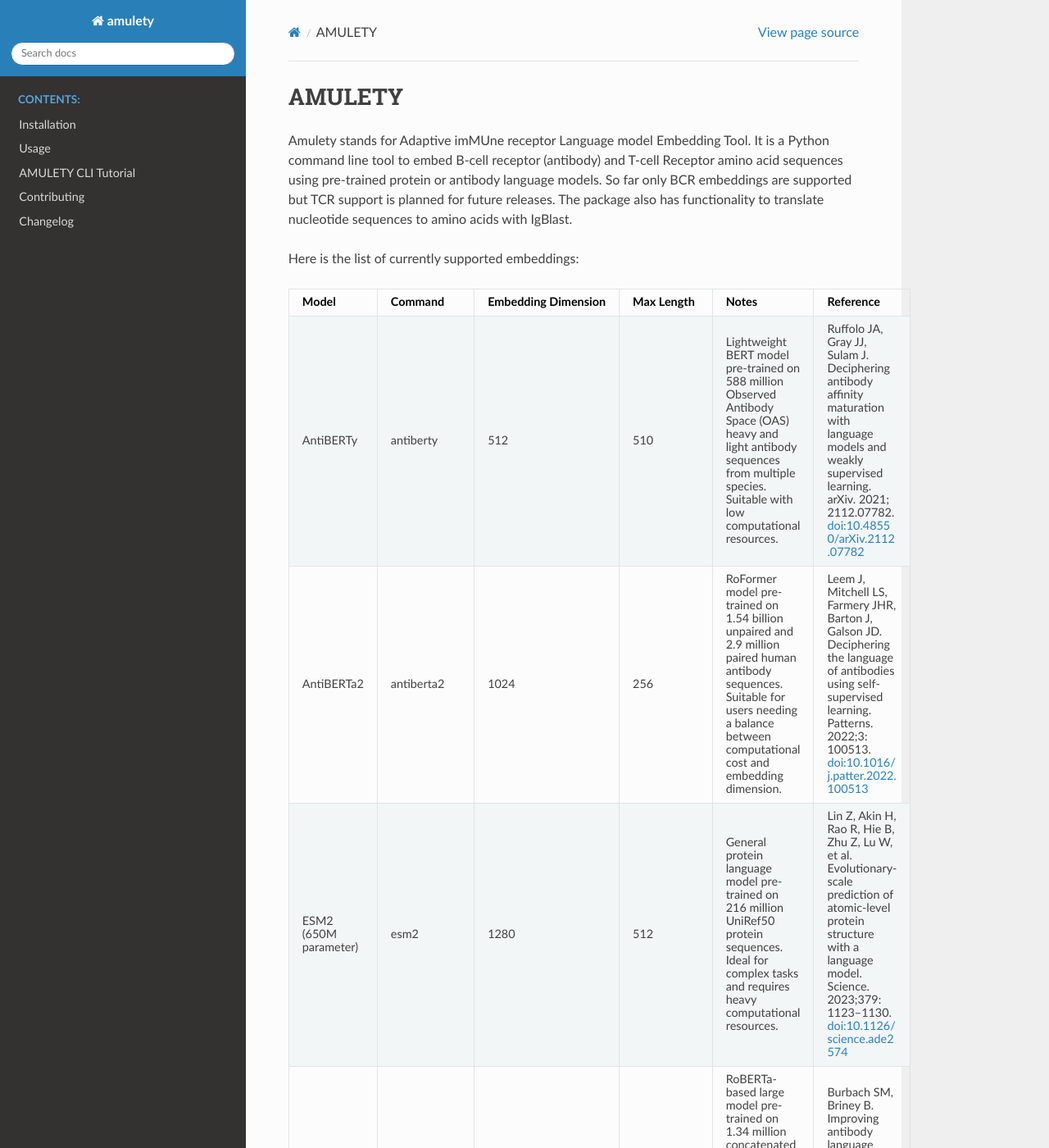
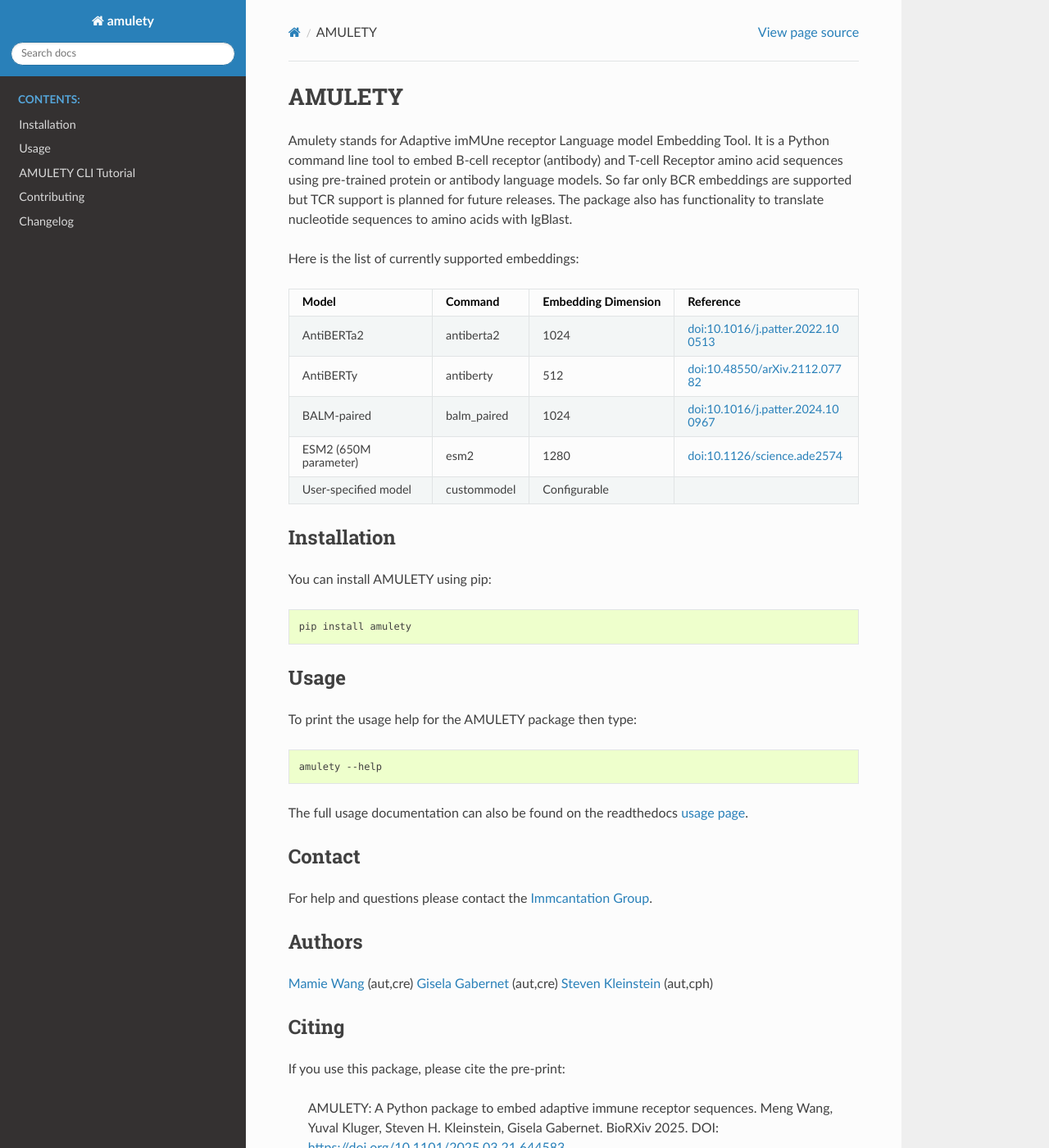
Before and after one commit to immcantation/amulety, a Sphinx documentation site: the page built from docs/index.rst, in a window 1280 px wide and 1400 px high. Shown: the whole window at 82% size. Built offline with Sphinx 7.4.7 and the Read the Docs theme 3.1.0, drawn with Linux system fonts in a browser that asks for light colours; some of the changed text lies outside the part shown.

Commit message:
update docs

```diff
--- a/README.md
+++ b/README.md
@@ -5,13 +5,13 @@
 
 Here is the list of currently supported embeddings:
 
-| Model                 | Command     | Embedding Dimension | Max Length   | Notes                                                                                                                                                                                         | Reference                                                                                                                                                                                                                                    |
-| --------------------- | ----------- | ------------------- | ------------ | --------------------------------------------------------------------------------------------------------------------------------------------------------------------------------------------- | -------------------------------------------------------------------------------------------------------------------------------------------------------------------------------------------------------------------------------------------- |
-| AntiBERTy             | antiberty   | 512                 | 510          | Lightweight BERT model pre-trained on 588 million Observed Antibody Space (OAS) heavy and light antibody sequences from multiple species. Suitable with low computational resources.          | Ruffolo JA, Gray JJ, Sulam J. Deciphering antibody affinity maturation with language models and weakly supervised learning. arXiv. 2021; 2112.07782. [doi:10.48550/arXiv.2112.07782](https://doi.org/10.48550/arXiv.2112.07782)              |
-| AntiBERTa2            | antiberta2  | 1024                | 256          | RoFormer model pre-trained on 1.54 billion unpaired and 2.9 million paired human antibody sequences. Suitable for users needing a balance between computational cost and embedding dimension. | Leem J, Mitchell LS, Farmery JHR, Barton J, Galson JD. Deciphering the language of antibodies using self-supervised learning. Patterns. 2022;3: 100513. [doi:10.1016/j.patter.2022.100513](https://doi.org/10.1016/j.patter.2022.100513)     |
-| ESM2 (650M parameter) | esm2        | 1280                | 512          | General protein language model pre-trained on 216 million UniRef50 protein sequences. Ideal for complex tasks and requires heavy computational resources.                                     | Lin Z, Akin H, Rao R, Hie B, Zhu Z, Lu W, et al. Evolutionary-scale prediction of atomic-level protein structure with a language model. Science. 2023;379: 1123–1130. [doi:10.1126/science.ade2574](https://doi.org/10.1126/science.ade2574) |
-| BALM-paired           | balm_paired | 1024                | 510          | RoBERTa-based large model pre-trained on 1.34 million concatenated heavy and light chain human antibody sequences. Specialized model for paired chain embeddings.                             | Burbach SM, Briney B. Improving antibody language models with native pairing. Patterns. 2024;5. [doi:10.1016/j.patter.2024.100967](https://doi.org/10.1016/j.patter.2024.100967)                                                             |
-| User-specified model  | custommodel | Configurable        | Configurable | Offers flexibility for users with pre-trained custom models.                                                                                                                                  |                                                                                                                                                                                                                                              |
+| Model                 | Command     | Embedding Dimension | Reference                                                                        |
+| --------------------- | ----------- | ------------------- | -------------------------------------------------------------------------------- |
+| AntiBERTa2            | antiberta2  | 1024                | [doi:10.1016/j.patter.2022.100513](https://doi.org/10.1016/j.patter.2022.100513) |
+| AntiBERTy             | antiberty   | 512                 | [doi:10.48550/arXiv.2112.07782](https://doi.org/10.48550/arXiv.2112.07782)       |
+| BALM-paired           | balm_paired | 1024                | [doi:10.1016/j.patter.2024.100967](https://doi.org/10.1016/j.patter.2024.100967) |
+| ESM2 (650M parameter) | esm2        | 1280                | [doi:10.1126/science.ade2574](https://doi.org/10.1126/science.ade2574)           |
+| User-specified model  | custommodel | Configurable        |                                                                                  |
 
 ## Installation
 
```
Also changed, not shown: docs/usage.rst (+46 -20 lines).
